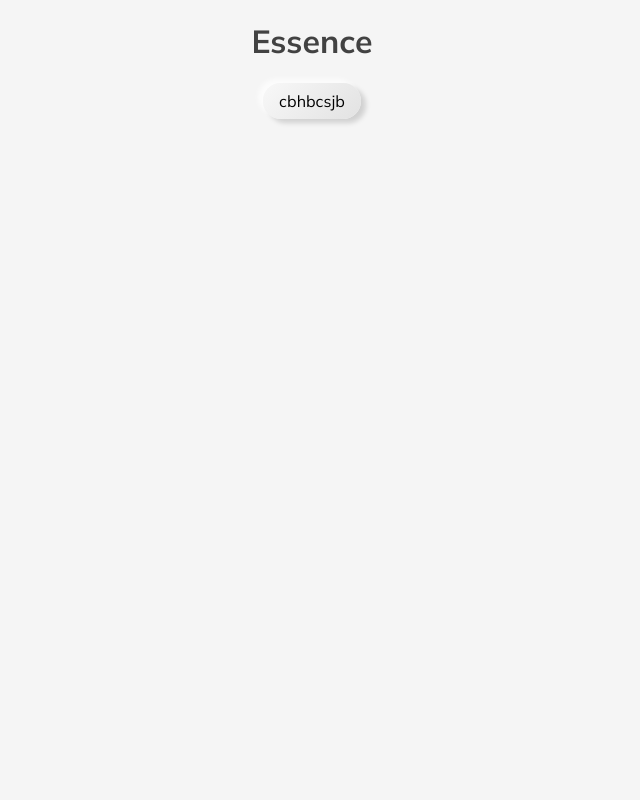
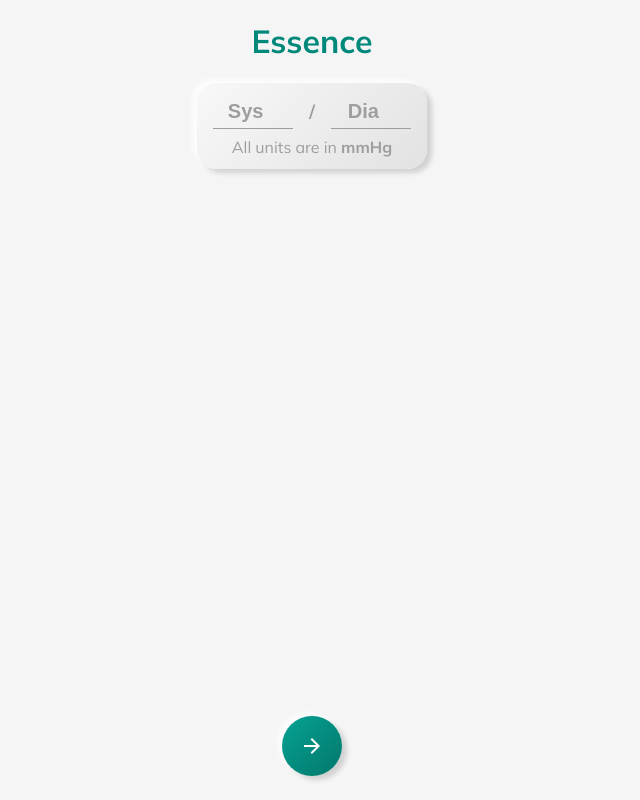
Before and after one commit to SandyDev00076/essence, a React (Create React App) app: page / in a window 1280 px wide. Shown: the whole page, without its empty margins (328-968 px from the left). Built offline with nearby package versions, Linux system fonts and the light colour scheme.

Commit message:
add anims

```diff
--- /dev/null
+++ b/src/App.constants.ts
@@ -0,0 +1,2 @@
+export const BTN_FADE_ANIM_DURATION = 400;
+export const APPEAR_DURATION = 600;
--- a/src/App.module.scss
+++ b/src/App.module.scss
@@ -1,3 +1,5 @@
+@use './styles/shared';
+
 .App {
   min-height: 100vh;
   background-color: var(--bg);
@@ -7,6 +9,20 @@
 }
 
 .appTitle {
-  color: var(--text);
+  color: var(--primary);
   font-weight: bold;
 }
+
+.checkBtn {
+  @extend %appBtn;
+  display: grid;
+  place-items: center;
+  height: 60px;
+  width: 60px;
+  border-radius: 30px;
+  position: fixed;
+  left: 0;
+  right: 0;
+  margin: 0 auto;
+  bottom: 24px;
+}
--- a/src/App.tsx
+++ b/src/App.tsx
@@ -1,13 +1,44 @@
-import React from "react";
+import React, { useEffect, useRef, useState } from "react";
 import "./styles/globals.scss";
+import BPInputs from "./components/BPInputs";
+import { ReactComponent as CheckIcon } from "./assets/icons/arrow_forward-24px.svg";
+import { BTN_FADE_ANIM_DURATION } from "./App.constants";
+
 import styles from "./App.module.scss";
-import BPInputs from "./components/BPInputs";
+import { animateBtnAppearance, animateBtnDisappearance } from "./utils";
 
 function App() {
+  const titleRef = useRef<HTMLHeadingElement>(null);
+  const checkBtnRef = useRef<HTMLButtonElement>(null);
+
+  const [entered, setEntered] = useState(false);
+
+  useEffect(() => {
+    animateBtnAppearance(checkBtnRef.current);
+  }, []);
+
+  function checkBPValues() {
+    animateBtnDisappearance(checkBtnRef.current);
+    setTimeout(() => {
+      setEntered(true);
+    }, BTN_FADE_ANIM_DURATION);
+  }
+
   return (
     <div className={styles.App}>
-      <h1 className={styles.appTitle}>Essence</h1>
-      <BPInputs />
+      <h1 ref={titleRef} className={styles.appTitle}>
+        Essence
+      </h1>
+      <BPInputs disabled={entered} />
+      {!entered && (
+        <button
+          ref={checkBtnRef}
+          className={styles.checkBtn}
+          onClick={checkBPValues}
+        >
+          <CheckIcon />
+        </button>
+      )}
     </div>
   );
 }
--- a/src/components/BPInputs/BPInputs.module.scss
+++ b/src/components/BPInputs/BPInputs.module.scss
@@ -3,4 +3,44 @@
 .container {
   @extend %neu;
   @extend %pad;
+  @extend %greyGrad;
+  text-align: center;
 }
+
+.info {
+  color: var(--text-secondary);
+}
+
+.inputs {
+  display: flex;
+  align-items: center;
+  justify-content: space-between;
+  margin-bottom: 8px;
+  font-size: 18px;
+}
+
+input {
+  width: 80px;
+  text-align: center;
+  font-weight: bold;
+  background: inherit;
+  border: none;
+  color: var(--text);
+  font-size: 20px;
+  padding: 5px 0;
+  border-bottom: 1px solid var(--text-secondary);
+
+  &::placeholder {
+    color: var(--text-secondary);
+  }
+
+  &:focus {
+    border-bottom-color: var(--text);
+  }
+}
+
+.divider {
+  margin: 0 16px;
+  font-weight: bold;
+  color: var(--text-secondary);
+}
--- a/src/components/BPInputs/BPInputs.tsx
+++ b/src/components/BPInputs/BPInputs.tsx
@@ -1,8 +1,43 @@
-import React from "react";
+import React, { useEffect, useRef } from "react";
+import { animateCard } from "../../utils";
 import styles from "./BPInputs.module.scss";
 
-const BPInputs = () => {
-  return <section className={styles.container}>cbhbcsjb</section>;
+interface Props {
+  disabled: boolean;
+}
+const BPInputs = ({ disabled }: Props) => {
+  const containerRef = useRef<HTMLDivElement>(null);
+
+  useEffect(() => {
+    animateCard(containerRef.current);
+  }, []);
+
+  return (
+    <section className={styles.container} ref={containerRef}>
+      <div className={styles.inputs}>
+        <input
+          placeholder="Sys"
+          type="number"
+          name="systolic"
+          max={200}
+          min={60}
+          readOnly={disabled}
+        />
+        <span className={styles.divider}>/</span>
+        <input
+          placeholder="Dia"
+          type="number"
+          name="diastolic"
+          max={100}
+          min={35}
+          readOnly={disabled}
+        />
+      </div>
+      <span className={styles.info}>
+        All units are in <strong>mmHg</strong>
+      </span>
+    </section>
+  );
 };
 
 export default BPInputs;
--- a/src/styles/_shared.scss
+++ b/src/styles/_shared.scss
@@ -2,6 +2,9 @@
   box-shadow: -5px -4px 5px rgba(255, 255, 255, 0.7),
     5px 4px 5px rgba(0, 0, 0, 0.15);
   border-radius: 20px;
+}
+
+%greyGrad {
   background: linear-gradient(
     -45deg,
     var(--bg-dark-tint),
@@ -9,6 +12,27 @@
   );
 }
 
+%primaryGrad {
+  background-color: var(--primary);
+  background: linear-gradient(
+    -45deg,
+    var(--primary-dark-tint),
+    var(--primary-light-tint)
+  );
+}
+
 %pad {
-  padding: 8px 16px;
+  padding: 12px 16px;
 }
+
+%appBtn {
+  @extend %neu;
+  @extend %primaryGrad;
+  border: none;
+  color: white;
+  fill: white;
+
+  &:focus {
+    outline: none;
+  }
+}
--- a/src/styles/globals.scss
+++ b/src/styles/globals.scss
@@ -3,4 +3,8 @@
   --bg-light-tint: #f8f8f8;
   --bg-dark-tint: #e2e2e2;
   --text: #424242;
+  --text-secondary: #9e9e9e;
+  --primary: #00897b;
+  --primary-light-tint: #06a393;
+  --primary-dark-tint: #02776b;
 }
--- /dev/null
+++ b/src/utils/index.ts
@@ -0,0 +1,46 @@
+import { APPEAR_DURATION, BTN_FADE_ANIM_DURATION } from "../App.constants";
+
+export function animateCard(ele: HTMLDivElement | null) {
+  if (!ele) return;
+  ele.animate(
+    [
+      { opacity: 0, transform: "translateY(10px)", offset: 0 },
+      { opacity: 1, transform: "translateY(0px)", offset: 1 },
+    ],
+    {
+      fill: "forwards",
+      duration: APPEAR_DURATION,
+      easing: "ease-in-out",
+    }
+  );
+}
+
+export function animateBtnDisappearance(btn: HTMLButtonElement | null) {
+  if (!btn) return;
+  btn.animate(
+    [
+      { opacity: 1, offset: 0 },
+      { opacity: 0, offset: 1 },
+    ],
+    {
+      fill: "forwards",
+      duration: BTN_FADE_ANIM_DURATION,
+      easing: "linear",
+    }
+  );
+}
+
+export function animateBtnAppearance(btn: HTMLButtonElement | null) {
+  if (!btn) return;
+  btn.animate(
+    [
+      { opacity: 0, offset: 0 },
+      { opacity: 1, offset: 1 },
+    ],
+    {
+      fill: "forwards",
+      duration: APPEAR_DURATION,
+      easing: "linear",
+    }
+  );
+}
```
Also changed, not shown: src/assets/icons/arrow_forward-24px.svg (added).
